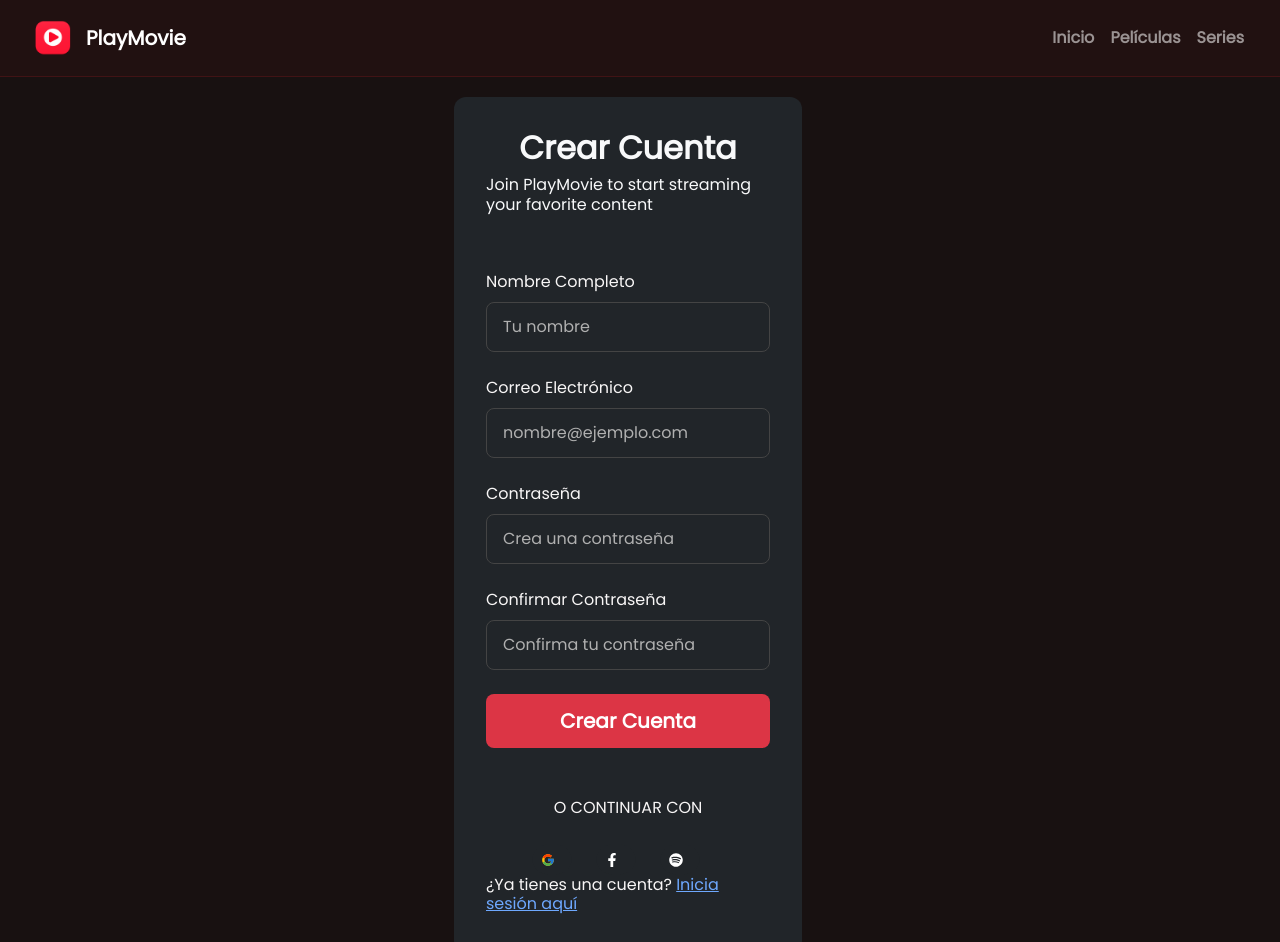
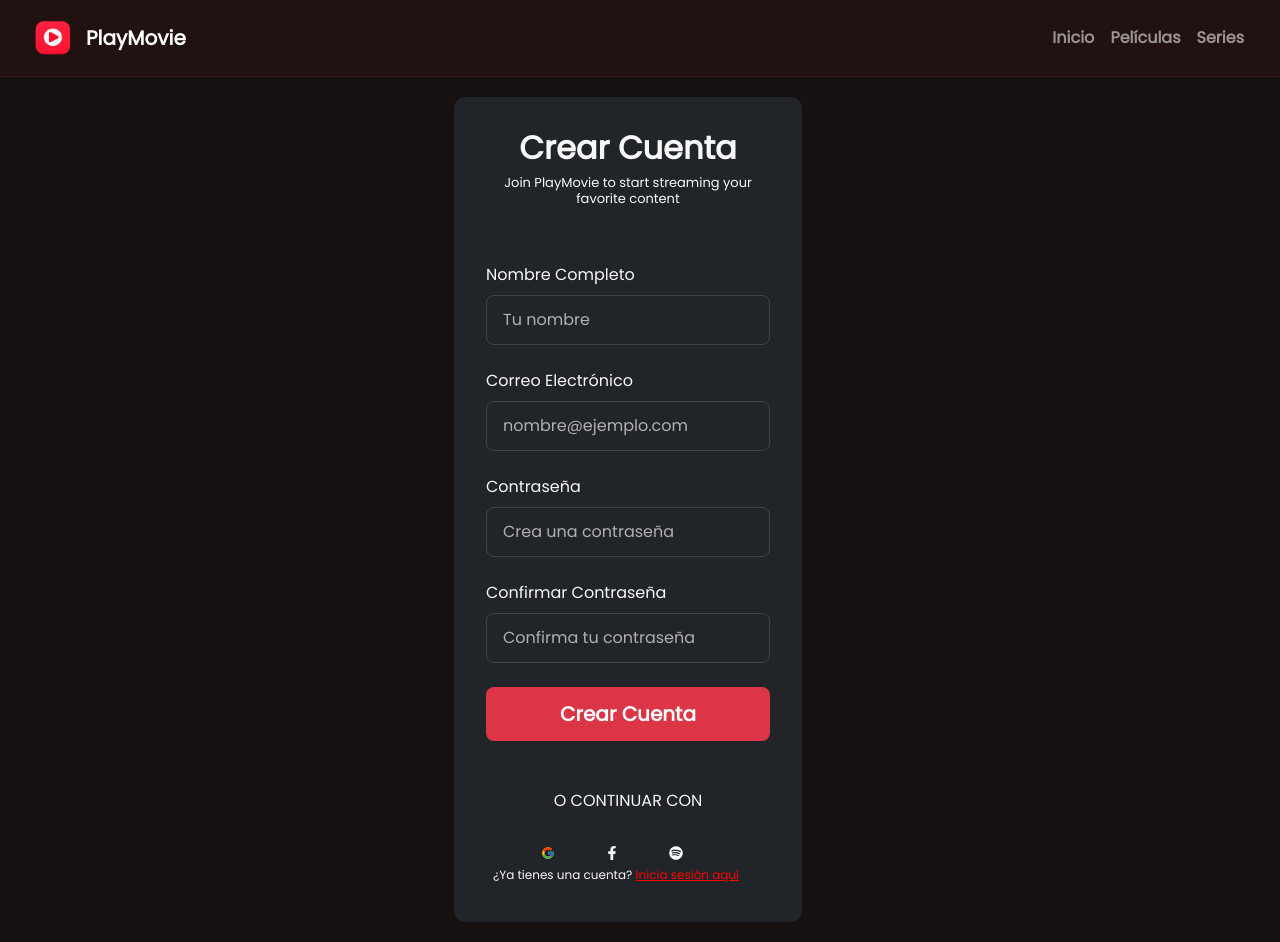
Before and after one commit to leandroblanca/PlayMovie, a React (Vite) app: page /registro in a window 1280 px wide. Shown: the top 942 px of the page. Built offline with nearby package versions, Linux system fonts and the light colour scheme.

Commit message:
feat: actualizo estilo en registro

```diff
--- a/src/pages/Registro/Registro.css
+++ b/src/pages/Registro/Registro.css
@@ -4,6 +4,7 @@
   align-items: center;
   justify-content: center;
   padding: 20px;
+
 }
 
 .registro-wrapper .row {
@@ -20,6 +21,7 @@
   padding: 2rem;
   border-radius: 12px;
   width: 100%;
+
 }
 
 .registro-wrapper .form-label {
@@ -28,19 +30,19 @@
 }
 
 .registro-wrapper .form-control {
-  border: 1px solid #444; /* Borde más oscuro para tema oscuro */
+  border: 1px solid #444;
   border-radius: 8px;
   padding: 0.75rem 1rem;
   transition:
     border-color 0.2s,
     box-shadow 0.2s;
-  color: white; /* Color de texto para el input */
+  color: white;
 }
 
 .registro-wrapper .form-control:focus {
   outline: none;
-  background-color: #333; /* Fondo ligeramente más claro en foco */
-  border-color: #dc3545; /* Borde rojo en foco */
+  background-color: #333;
+  border-color: #dc3545;
   box-shadow: 0 0 0 0.25rem rgba(220, 53, 69, 0.25);
 }
 
@@ -78,3 +80,14 @@
     padding: 1.5rem;
   }
 }
+
+.registroText{
+    font-size: 12px;
+}
+.iniciar-sesion-registro {
+    color: red;
+}
+.registro-subtitulo {
+    font-size: small;
+    text-align: center;
+}
```
